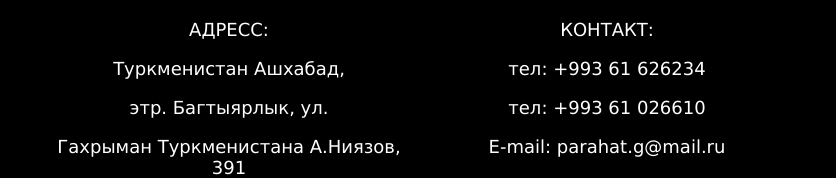
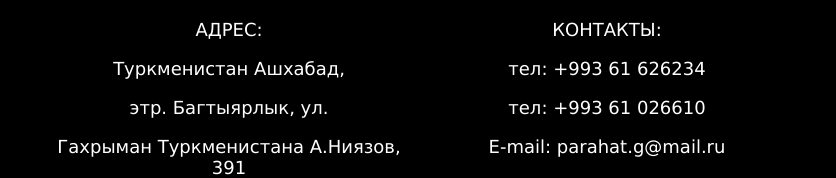
Before and after one commit to rustem-garr/aky, a plain HTML site: page index.html in a window 1280 px wide. Shown: the part 1524-1702 px from the top of the page, 33-869 px from the left. Drawn offline with Linux system fonts and the light colour scheme.

Commit message:
Update index.html

```diff
--- a/index.html
+++ b/index.html
@@ -123,13 +123,13 @@
       <img src="img/logo1.png" alt="Logo" />
       <div class="footer_content">
         <div class="address">
-          <p>АДРЕСС:</p>
+          <p>АДРЕС:</p>
           <p>Туркменистан Ашхабад,</p>
           <p>этр. Багтыярлык, ул.</p>
           <p>Гахрыман Туркменистана А.Ниязов, 391</p>
         </div>
         <div class="phones">
-          <p>КОНТАКТ:</p>
+          <p>КОНТАКТЫ:</p>
           <p>тел: +993 61 626234</p>
           <p>тел: +993 61 026610</p>
           <p>E-mail: parahat.g@mail.ru</p>
```
